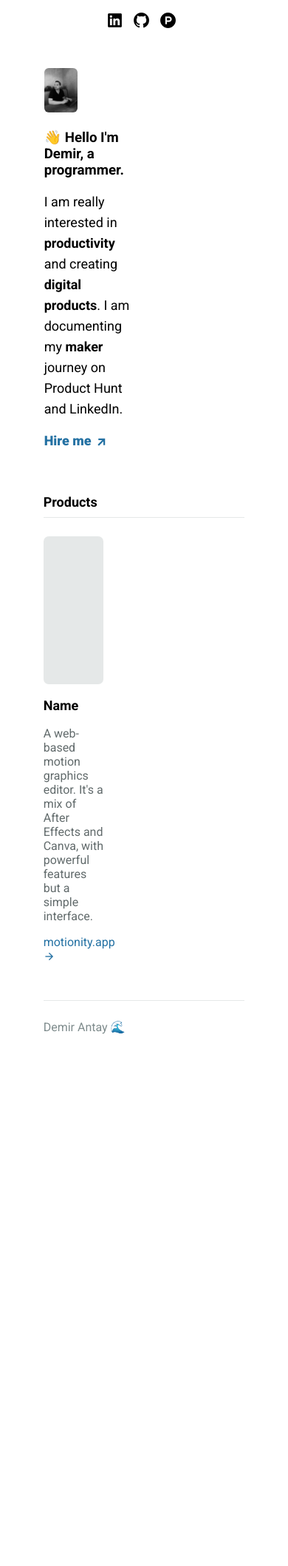
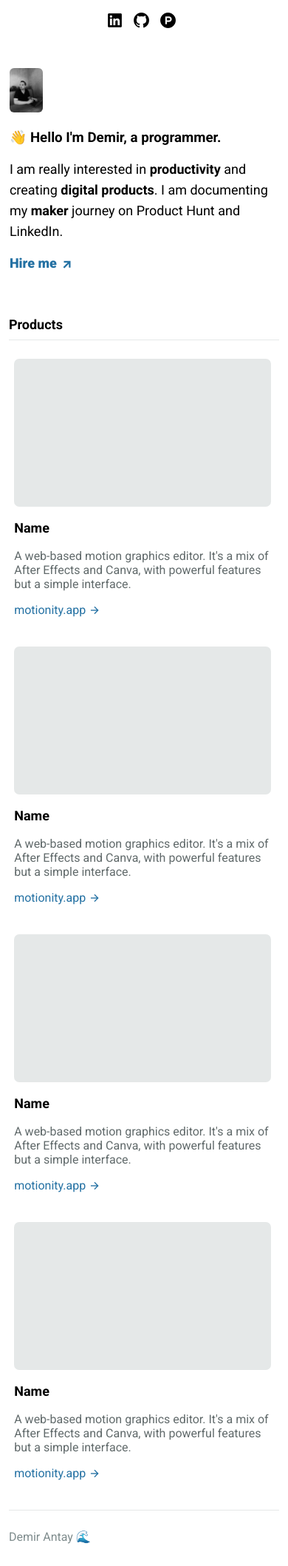
Before and after one commit to demirantay/portfolio, a Django app: page / in a window 390 px wide. Shown: the whole page at 74% size. Before the commit the page ends 1398 px from the top, so only its background shows below. Run offline with Django 4.2, Linux system fonts and the light colour scheme.

Commit message:
finished the frontend of the project

```diff
--- a/static/home.css
+++ b/static/home.css
@@ -151,3 +151,118 @@ body {
     margin-bottom: 30px;
     color: #7F8C8D;
 }
+
+
+
+
+
+/* Mobile Small  --------------------------------------------------------- */
+@media screen and (min-width: 0px) and (max-width: 320px) {
+    body {
+        padding-left: 1%;
+        padding-right: 1%;
+    }
+
+    .welcome-header {
+        width: 100%;
+    }
+
+    .project-cell {
+        width: 95%;
+        display: block;
+        margin-right: 2%;
+        margin-left: 2%;
+    }
+
+}
+
+
+/* Mobile Medium  --------------------------------------------------------- */
+@media screen and (min-width: 321px) and (max-width: 375px) {
+    body {
+        padding-left: 1%;
+        padding-right: 1%;
+    }
+
+    .welcome-header {
+        width: 100%;
+    }
+
+    .project-cell {
+        width: 95%;
+        display: block;
+        margin-right: 2%;
+        margin-left: 2%;
+    }
+}
+
+
+/* Mobile Large - --------------------------------------------------------- */
+@media screen and (min-width: 376px) and (max-width: 425px) {
+    body {
+        padding-left: 1%;
+        padding-right: 1%;
+    }
+
+    .welcome-header {
+        width: 100%;
+    }
+
+    .project-cell {
+        width: 95%;
+        display: block;
+        margin-right: 2%;
+        margin-left: 2%;
+    }
+}
+
+
+/* Tablet - --------------------------------------------------------------- */
+@media screen and (min-width: 426px) and (max-width: 768px) {
+    .welcome-header {
+        width: 100%;
+        margin-top: 40px;
+    }
+
+    .project-cell {
+        width: 95%;
+        display: block;
+        margin-right: 2%;
+        margin-left: 2%;
+    }
+
+}
+
+
+/* Laptop ------------------------------------------------------------------ */
+@media screen and (min-width: 769px) and (max-width: 1024px) {
+  .welcome-header {
+        width: 70%;
+    }
+
+    .project-cell {
+        width: 30%;
+        margin-right: 1%;
+        margin-left: 1.5%;
+    }
+
+}
+
+
+/* Laptop Large -------------------------------------------------------------*/
+@media screen and (min-width: 1025px) and (max-width: 1440px) {
+  /* nothing for now */
+}
+
+
+/* 4K Large Desktop ------------------------------------------------------- */
+@media screen and (min-width: 1441px) {
+    body {
+        padding-left: 25%;
+        padding-right: 25%;
+    }
+
+    .project-cell-img-banner {
+        height: 220px;
+    }
+}
--- a/templates/home.html
+++ b/templates/home.html
@@ -82,6 +82,33 @@
             <a href="">motionity.app <i class="ri-arrow-right-line"></i></a>
         </div>
 
+        <div class="project-cell">
+            <div class="project-cell-img-banner"></div>
+            <h3>Name</h3>
+            <!-- max chars:  115 -->
+            <p>A web-based motion graphics editor. It's a mix of
+                After Effects and Canva, with powerful features but a simple interface.</p>
+            <a href="">motionity.app <i class="ri-arrow-right-line"></i></a>
+        </div>
+
+        <div class="project-cell">
+            <div class="project-cell-img-banner"></div>
+            <h3>Name</h3>
+            <!-- max chars:  115 -->
+            <p>A web-based motion graphics editor. It's a mix of
+                After Effects and Canva, with powerful features but a simple interface.</p>
+            <a href="">motionity.app <i class="ri-arrow-right-line"></i></a>
+        </div>
+
+        <div class="project-cell">
+            <div class="project-cell-img-banner"></div>
+            <h3>Name</h3>
+            <!-- max chars:  115 -->
+            <p>A web-based motion graphics editor. It's a mix of
+                After Effects and Canva, with powerful features but a simple interface.</p>
+            <a href="">motionity.app <i class="ri-arrow-right-line"></i></a>
+        </div>
+
 
     </div>
 
```
